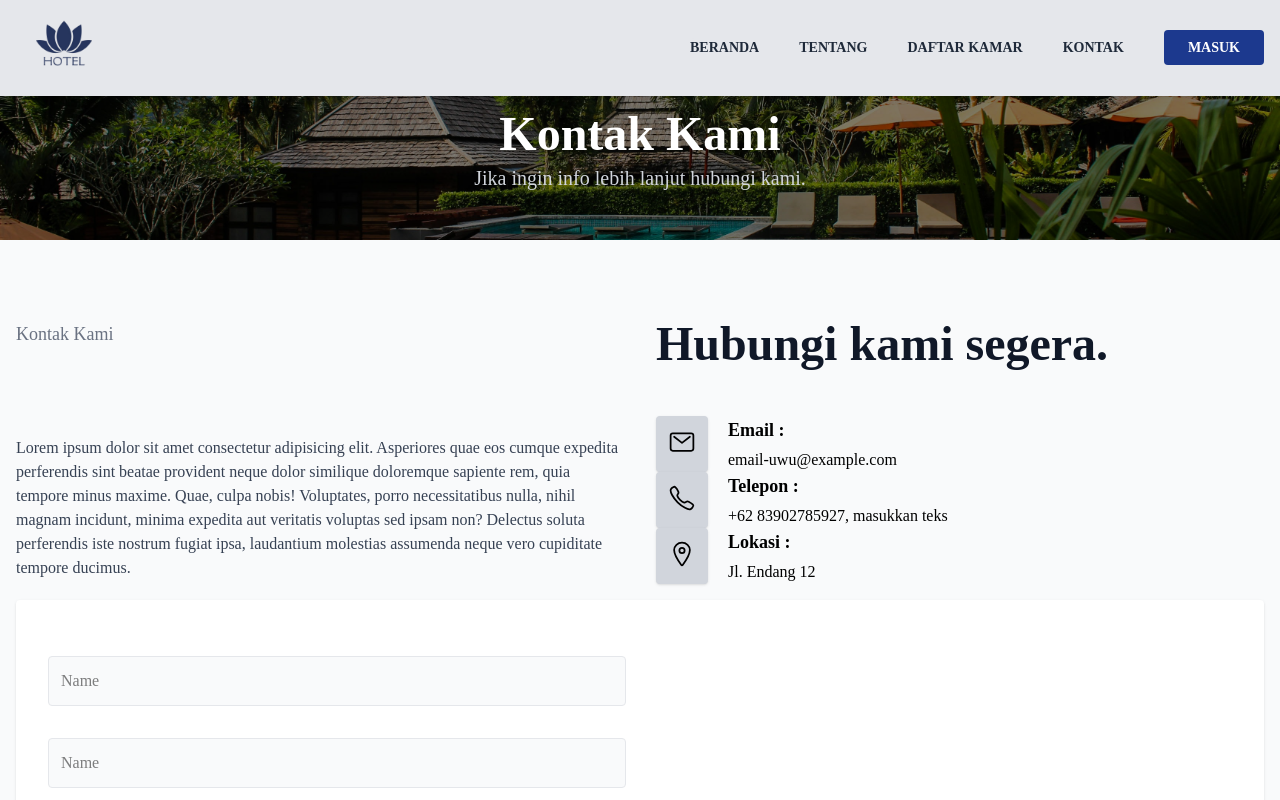
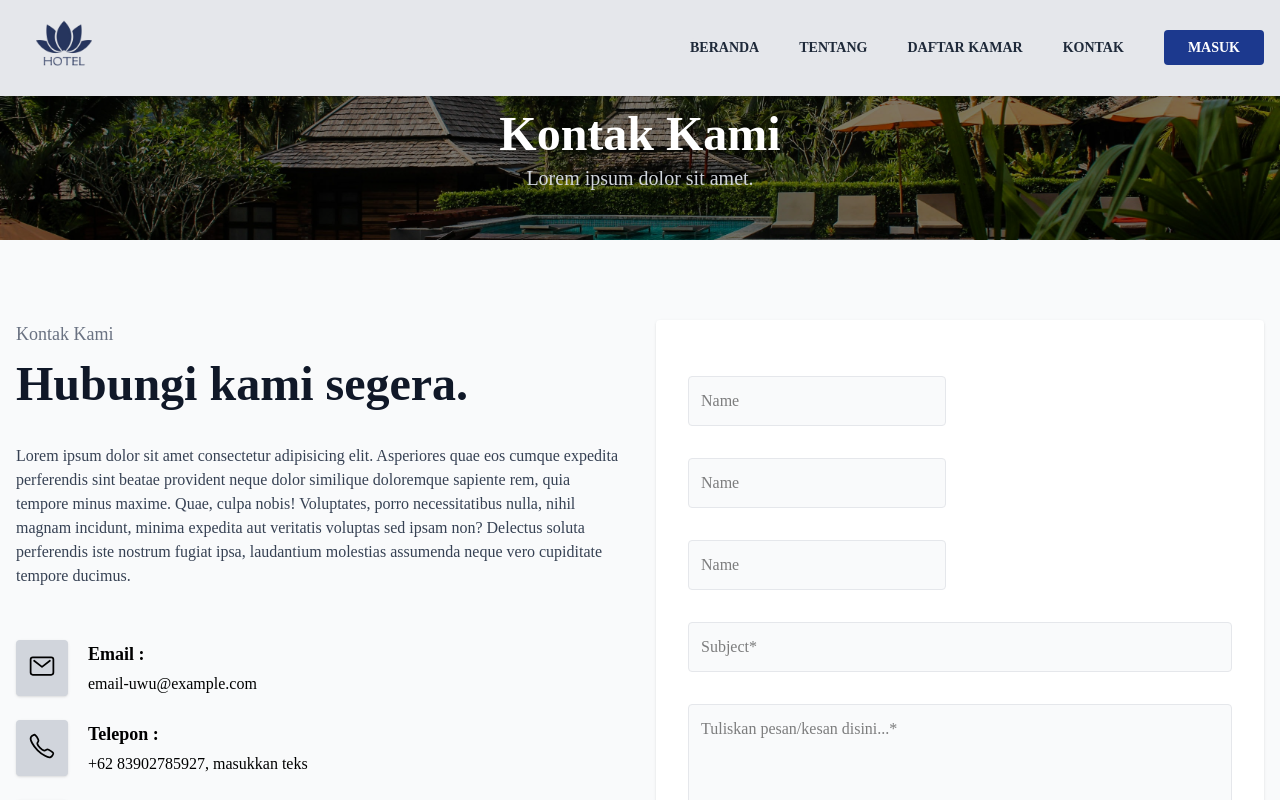
Before and after one commit to mhmddefrizal/BookHotelly-NextJS, a Next.js app in the folder web/: page /kontak in a window 1280 px wide. Shown: the top 800 px of the page. Built offline with nearby package versions, Linux system fonts and the light colour scheme; no server answers.

Commit message:
sesuaikan tata letak KontakForm

```diff
--- a/web/app/kontak/page.tsx
+++ b/web/app/kontak/page.tsx
@@ -9,9 +9,10 @@ export const metadata: Metadata = {
 const HalamanKontak = () => {
   return (
     <div>
-      <HeaderSection title="Kontak Kami" subTitle="Jika ingin info lebih lanjut hubungi kami." />
+      <HeaderSection title="Kontak Kami" subTitle="Lorem ipsum dolor sit amet." />
       <div className="max-w-screen-xl mx-auto py-20 px-4 ">
         <div className="grid md:grid-cols-2 gap-8">
+          <div>
             <h1 className="text-lg text-gray-500 mb-3">Kontak Kami</h1>
             <h1 className="text-5xl font-semibold text-gray-900 mb-4">Hubungi kami segera.</h1>
             <p className="text-gray-700 py-5">
@@ -19,7 +20,7 @@ const HalamanKontak = () => {
               Voluptates, porro necessitatibus nulla, nihil magnam incidunt, minima expedita aut veritatis voluptas sed ipsam non? Delectus soluta perferendis iste nostrum fugiat ipsa, laudantium molestias assumenda neque vero cupiditate
               tempore ducimus.
             </p>
-          <ul>
+            <ul className="list-item space-y-6 pt-8">
               <li className="flex gap-5">
                 <div className="flex-none bg-gray-300 p-3 shadow-sm rounded-sm">
                   <IoMailOutline className="size-7" />
@@ -53,6 +54,7 @@ const HalamanKontak = () => {
           <KontakForm />
         </div>
       </div>
+    </div>
   );
 };
 
```
Lines whose indentation alone changed are shown as unchanged.
